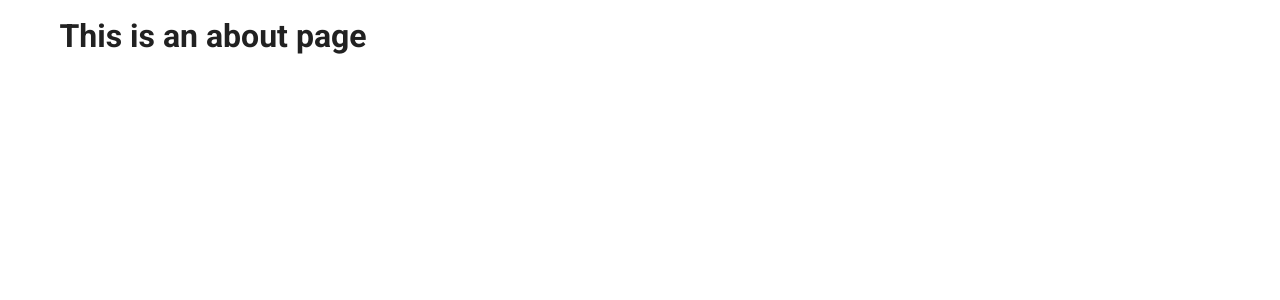
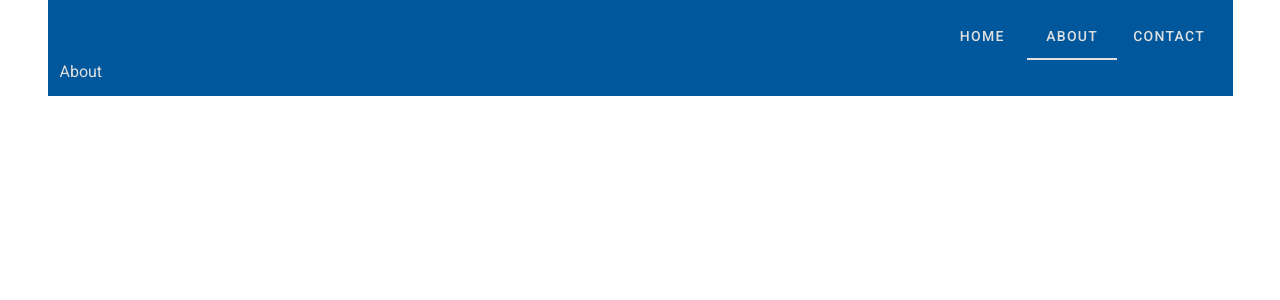
Before and after one commit to Heltzel/homepage, a Vue app: page /about in a window 1280 px wide. Shown: the top 300 px of the page. Built offline with nearby package versions, Linux system fonts and the light colour scheme.

Commit message:
Basic navigation top
Basic dynamic navigation with tabs

```diff
--- a/src/App.vue
+++ b/src/App.vue
@@ -1,15 +1,21 @@
 <template>
   <v-app>
     <v-content>
-      <v-container>
-        <router-view > </router-view>
+      <v-container class="text-color--text background-color">
+        <TheNavbar />
+        <router-view> </router-view>
       </v-container>
     </v-content>
   </v-app>
 </template>
 
 <script>
+import TheNavbar from "@/components/TheNavbar";
+
 export default {
   name: "App",
+  components: {
+    TheNavbar,
+  },
 };
 </script>
--- /dev/null
+++ b/src/components/TheNavbar.vue
@@ -0,0 +1,36 @@
+<template>
+  <nav>
+    <v-tabs
+      v-model="tab"
+      background-color="background-color"
+      color="text-color"
+      right
+    >
+      <v-tab
+        v-for="tab in tabs"
+        :key="tab.id"
+        class="text-color--text"
+        :to="{ name: tab.route }"
+      >
+        {{ tab.name }}
+      </v-tab>
+    </v-tabs>
+  </nav>
+</template>
+
+<script>
+export default {
+  data() {
+    return {
+      tab: null,
+      tabs: [
+        { id: 1, name: "Home", route: "Home" },
+        { id: 2, name: "About", route: "About" },
+        { id: 3, name: "Contact", route: "Contact" },
+      ],
+    };
+  },
+};
+</script>
+
+<style></style>
--- a/src/plugins/vuetify.js
+++ b/src/plugins/vuetify.js
@@ -12,7 +12,7 @@ export default new Vuetify({
         secondary: colors.red.lighten4, // #FFCDD2
         accent: colors.indigo.base, // #3F51B5
         "background-color": colors.lightBlue.darken4, // #01579B
-        "text-color": colors.grey.lighten4 // grey lighten-4
+        "text-color": colors.grey.lighten2 // #E0E0E0
       },
     },
   }
--- a/src/router/index.js
+++ b/src/router/index.js
@@ -1,29 +1,34 @@
-import Vue from 'vue'
-import VueRouter from 'vue-router'
-import Home from '../views/Home.vue'
+import Vue from "vue";
+import VueRouter from "vue-router";
+import Home from "../views/Home.vue";
+import About from "../views/About.vue";
+import Contact from "../views/Contact.vue";
 
-Vue.use(VueRouter)
+Vue.use(VueRouter);
 
-  const routes = [
+const routes = [
   {
-    path: '/',
-    name: 'Home',
-    component: Home
+    path: "/",
+    name: "Home",
+    component: Home,
   },
   {
-    path: '/about',
-    name: 'About',
-    // route level code-splitting
-    // this generates a separate chunk (about.[hash].js) for this route
-    // which is lazy-loaded when the route is visited.
-    component: () => import(/* webpackChunkName: "about" */ '../views/About.vue')
-  }
-]
+    path: "/contact",
+    name: "Contact",
+    component: Contact,
+  },
+
+  {
+    path: "/about",
+    name: "About",
+    component: About,
+  },
+];
 
 const router = new VueRouter({
-  mode: 'history',
+  mode: "history",
   base: process.env.BASE_URL,
-  routes
-})
+  routes,
+});
 
-export default router
+export default router;
--- a/src/views/About.vue
+++ b/src/views/About.vue
@@ -1,5 +1,5 @@
-<template>
-  <div class="about">
-    <h1>This is an about page</h1>
+<template >
+  <div>
+    About
   </div>
 </template>
--- /dev/null
+++ b/src/views/Contact.vue
@@ -0,0 +1,15 @@
+<template>
+  <div>
+    Contact
+  </div>
+</template>
+
+<script>
+  export default {
+
+  }
+</script>
+
+<style scoped>
+
+</style>
--- a/src/views/Home.vue
+++ b/src/views/Home.vue
@@ -1,5 +1,5 @@
 <template>
-  <div class="home text-color--text background-color" color="background-color">
+  <div class="home">
     Home
 
   </div>
```
